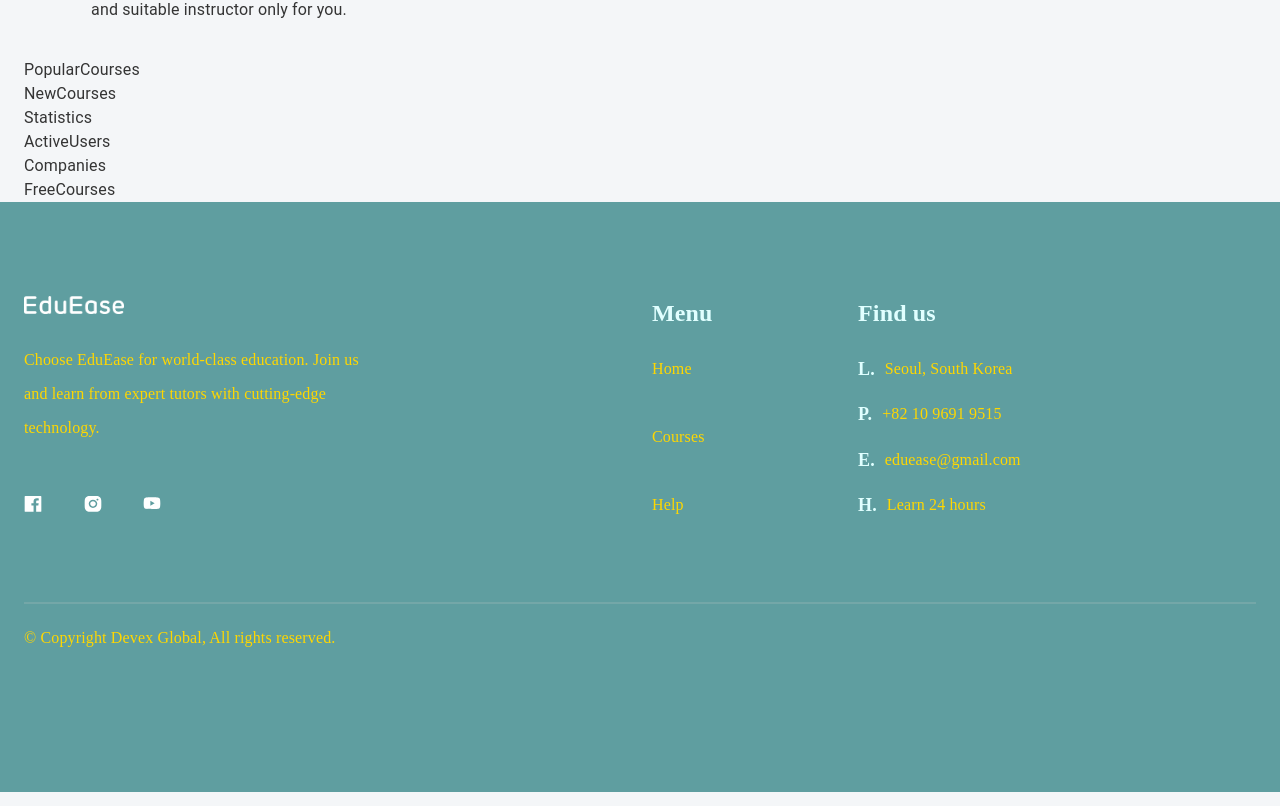
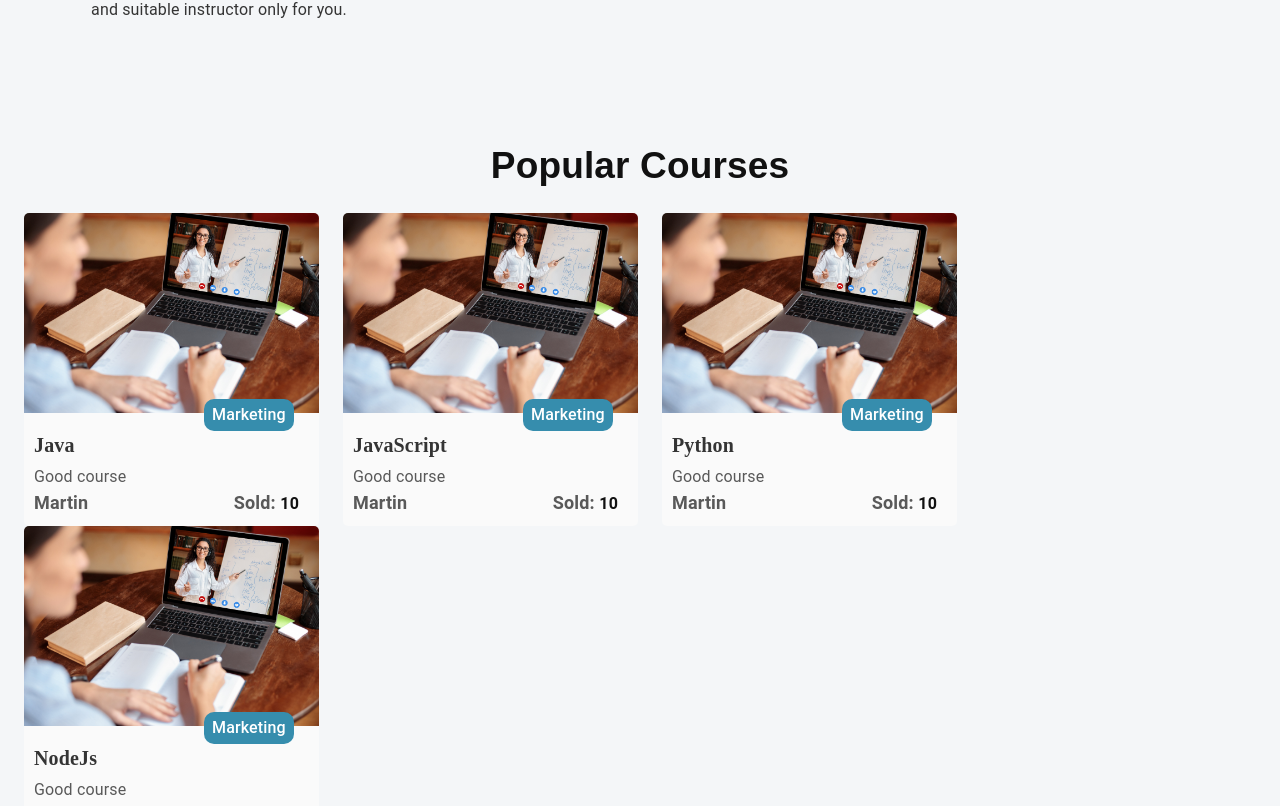
Before and after one commit to jurabek10/eduease-burak, a React (Create React App) app: page / in a window 1280 px wide. Shown: the part 1333-2139 px from the top of the page. Built offline with nearby package versions, Linux system fonts and the light colour scheme.

Commit message:
feat: publish popular courses components

```diff
--- a/src/css/home.css
+++ b/src/css/home.css
@@ -114,3 +114,146 @@
   line-height: 1.5;
   letter-spacing: 0.00938em;
 }
+
+/* POPULAR-COURSES */
+.popular-courses-frame {
+  margin-top: 80px;
+}
+
+.popular-courses-frame .popular-section {
+  display: flex;
+  flex-direction: column;
+}
+
+.popular-courses-frame .popular-section .category-title {
+  margin-bottom: 20px;
+  font-family: "Montserrat", sans-serif;
+  font-size: 37px;
+  font-weight: 600;
+  color: #111111;
+  text-align: center;
+}
+
+.popular-courses-frame .popular-section .cards-frame {
+  display: flex;
+  flex-direction: row;
+  flex-wrap: wrap;
+}
+
+.popular-courses-frame .popular-section .cards-frame .popular-course {
+  position: relative;
+  width: 295px;
+  border-radius: 5px;
+  background-color: #fafafa;
+}
+
+.popular-courses-frame
+  .popular-section
+  .cards-frame
+  .popular-course:not(:nth-child(4n)) {
+  margin-right: 24px;
+}
+
+.popular-courses-frame
+  .popular-section
+  .cards-frame
+  .popular-course
+  .popular-course-img {
+  width: 295px;
+  height: 200px;
+  object-fit: cover;
+  border-radius: 5px 5px 0 0;
+}
+
+.popular-courses-frame
+  .popular-section
+  .cards-frame
+  .popular-course
+  .popular-course-detail-wrapper {
+  padding: 10px;
+}
+
+.popular-courses-frame
+  .popular-section
+  .cards-frame
+  .popular-course
+  .popular-course-title {
+  margin: 0;
+  font-size: 20px;
+  font-family: "Lora", serif;
+}
+
+.popular-courses-frame
+  .popular-section
+  .cards-frame
+  .popular-course
+  .popular-course-desc {
+  margin-top: 5px;
+  color: #595959;
+  margin-bottom: 0;
+}
+
+.popular-courses-frame
+  .popular-section
+  .cards-frame
+  .popular-course
+  .popular-course-wrapper {
+  display: flex;
+  flex-direction: row;
+  align-items: center;
+  justify-content: space-between;
+  margin-right: 10px;
+}
+
+.popular-courses-frame
+  .popular-section
+  .cards-frame
+  .popular-course
+  .popular-course-wrapper
+  .popular-course-mentor {
+  margin: 0;
+  font-weight: bold;
+  color: #595959;
+  font-size: 18px;
+}
+
+.popular-courses-frame
+  .popular-section
+  .cards-frame
+  .popular-course
+  .popular-course-wrapper
+  .popular-course-sold {
+  margin: 0;
+  color: #111111;
+  font-weight: bold;
+}
+
+.popular-courses-frame
+  .popular-section
+  .cards-frame
+  .popular-course
+  .popular-course-wrapper
+  .popular-course-sold
+  .sold {
+  margin: 0;
+  font-weight: bold;
+  color: #595959;
+  font-size: 18px;
+}
+
+.popular-courses-frame
+  .popular-section
+  .cards-frame
+  .popular-course
+  .popular-course-detail-wrapper
+  .popular-course-category {
+  position: absolute;
+  top: 170px;
+  left: 180px;
+  padding: 4px 8px;
+  background-color: rgb(54, 141, 173);
+  border-radius: 10px;
+  color: #ffffff;
+  font-size: 16px;
+  font-weight: 500;
+}
--- a/src/screens/homePage/PopularCourses.tsx
+++ b/src/screens/homePage/PopularCourses.tsx
@@ -1,9 +1,81 @@
 import React from "react";
-import { Container } from "@mui/material";
+import { Box, Card, Container, CssVarsProvider, Stack } from "@mui/material";
+
+const list = [
+  {
+    courseName: "Java",
+    imagePath: "/img/onlineLearners.jpg",
+    soldNumber: "10",
+    courseMentor: "Martin",
+    courseDesc: "Good course",
+    courseCategory: "Marketing",
+  },
+  {
+    courseName: "JavaScript",
+    imagePath: "/img/onlineLearners.jpg",
+    soldNumber: "10",
+    courseMentor: "Martin",
+    courseDesc: "Good course",
+    courseCategory: "Marketing",
+  },
+  {
+    courseName: "Python",
+    imagePath: "/img/onlineLearners.jpg",
+    soldNumber: "10",
+    courseMentor: "Martin",
+    courseDesc: "Good course",
+    courseCategory: "Marketing",
+  },
+  {
+    courseName: "NodeJs",
+    imagePath: "/img/onlineLearners.jpg",
+    soldNumber: "10",
+    courseMentor: "Martin",
+    courseDesc: "Good course",
+    courseCategory: "Marketing",
+  },
+];
 export default function PopularCourses() {
   return (
-    <div>
-      <Container>PopularCourses</Container>
+    <div className={"popular-courses-frame"}>
+      <Container>
+        <Stack className={"popular-section"}>
+          <Box className={"category-title"}>Popular Courses</Box>
+          <Stack className={"cards-frame"}>
+            {list.map((ele, index) => {
+              return (
+                <CssVarsProvider key={index}>
+                  <div className="popular-course">
+                    <img
+                      className="popular-course-img"
+                      src={ele.imagePath}
+                      alt=""
+                      width={295}
+                      height={200}
+                    />
+                    <div className="popular-course-detail-wrapper">
+                      <h4 className="popular-course-title">{ele.courseName}</h4>
+                      <p className="popular-course-desc">{ele.courseDesc}</p>
+                      <div className="popular-course-wrapper">
+                        <p className="popular-course-mentor">
+                          {ele.courseMentor}
+                        </p>
+                        <p className="popular-course-sold">
+                          <span className="sold">Sold: </span>
+                          {ele.soldNumber}
+                        </p>
+                      </div>
+                      <p className="popular-course-category">
+                        {ele.courseCategory}
+                      </p>
+                    </div>
+                  </div>
+                </CssVarsProvider>
+              );
+            })}
+          </Stack>
+        </Stack>
+      </Container>
     </div>
   );
 }
```
